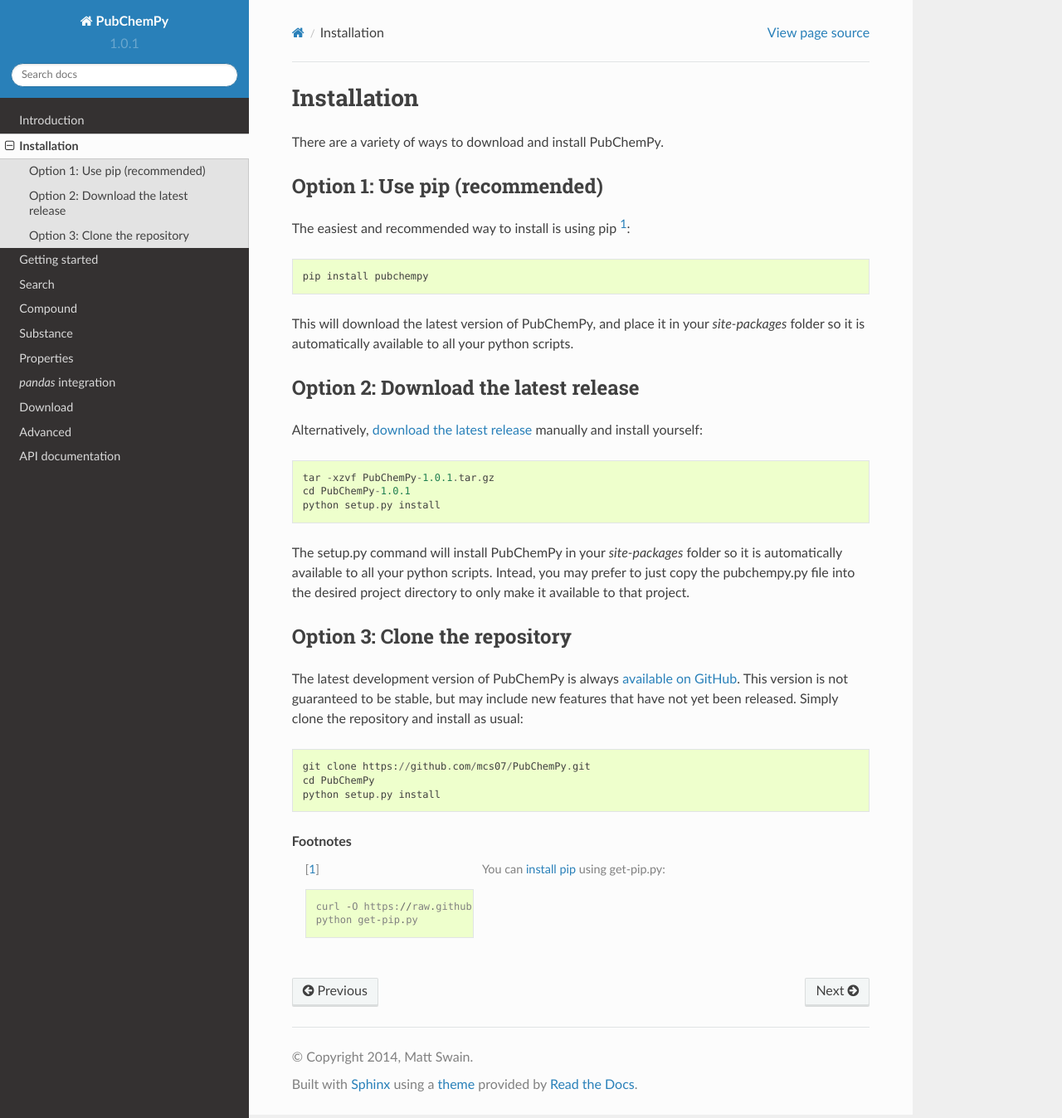
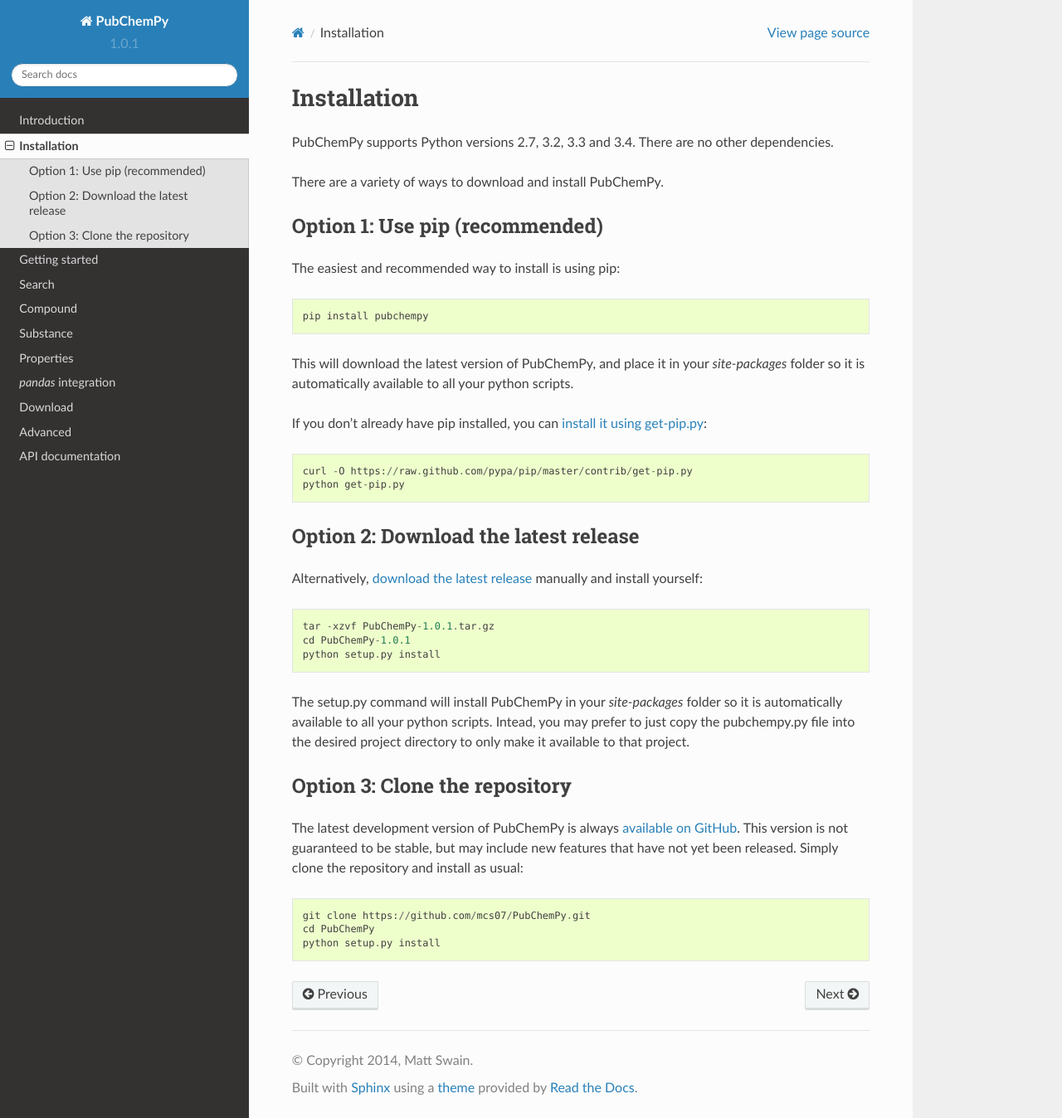
Before and after one commit to mcs07/PubChemPy, a Sphinx documentation site: the page built from docs/source/guide/install.rst, in a window 1280 px wide and 1348 px high. Shown: the whole window at 83% size. Built offline with Sphinx 7.4.7 and the Read the Docs theme 2.0.0, drawn with Linux system fonts in a browser that asks for light colours.

Commit message:
Add python version information to docs

```diff
--- a/docs/source/guide/install.rst
+++ b/docs/source/guide/install.rst
@@ -2,18 +2,25 @@
 
 Installation
 ============
+
+PubChemPy supports Python versions 2.7, 3.2, 3.3 and 3.4. There are no other dependencies.
 
 There are a variety of ways to download and install PubChemPy.
 
 Option 1: Use pip (recommended)
 -------------------------------
 
-The easiest and recommended way to install is using pip [#f1]_::
+The easiest and recommended way to install is using pip::
 
     pip install pubchempy
 
 This will download the latest version of PubChemPy, and place it in your `site-packages` folder so it is automatically
 available to all your python scripts.
+
+If you don't already have pip installed, you can `install it using get-pip.py`_::
+
+       curl -O https://raw.github.com/pypa/pip/master/contrib/get-pip.py
+       python get-pip.py
 
 Option 2: Download the latest release
 -------------------------------------
@@ -38,15 +45,6 @@
     cd PubChemPy
     python setup.py install
 
-.. rubric:: Footnotes
-
-.. [#f1] You can `install pip`_ using get-pip.py:
-   ::
-
-       curl -O https://raw.github.com/pypa/pip/master/contrib/get-pip.py
-       python get-pip.py
-
-
-.. _`install pip`: http://www.pip-installer.org/en/latest/installing.html
+.. _`install it using get-pip.py`: http://www.pip-installer.org/en/latest/installing.html
 .. _`download the latest release`: https://github.com/mcs07/PubChemPy/releases/
 .. _`available on GitHub`: https://github.com/mcs07/PubChemPy
--- a/docs/source/index.rst
+++ b/docs/source/index.rst
@@ -37,6 +37,7 @@
 - Download compound records as XML, ASNT/B, JSON, SDF and depiction as a PNG image.
 - Construct property tables using *pandas* DataFrames.
 - A complete Python wrapper around the `PubChem PUG REST web service`_.
+- Supports Python versions 2.7 – 3.4.
 
 User guide
 ----------
```
